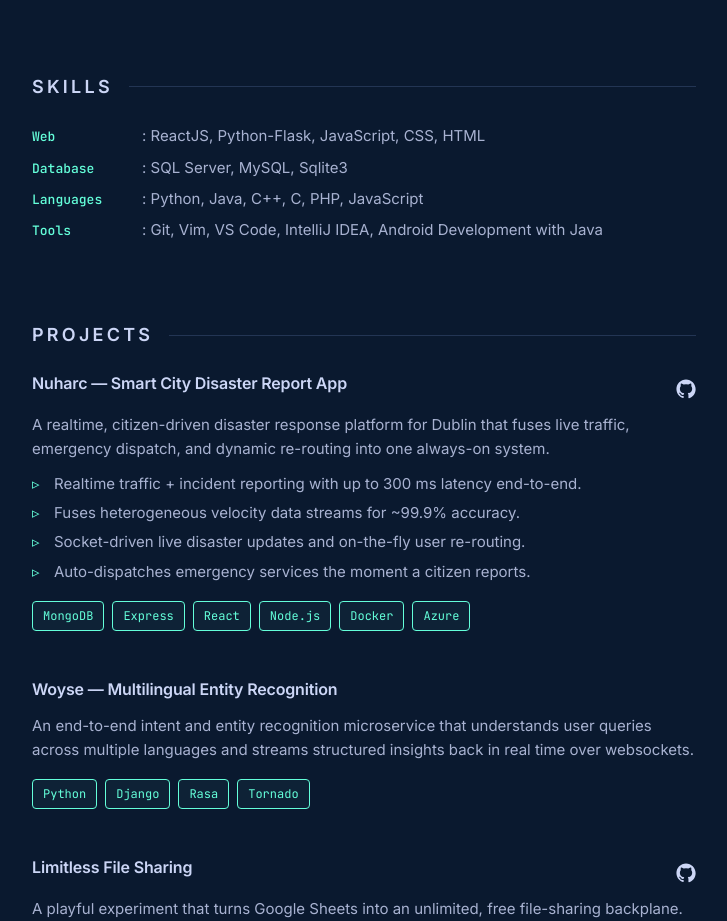
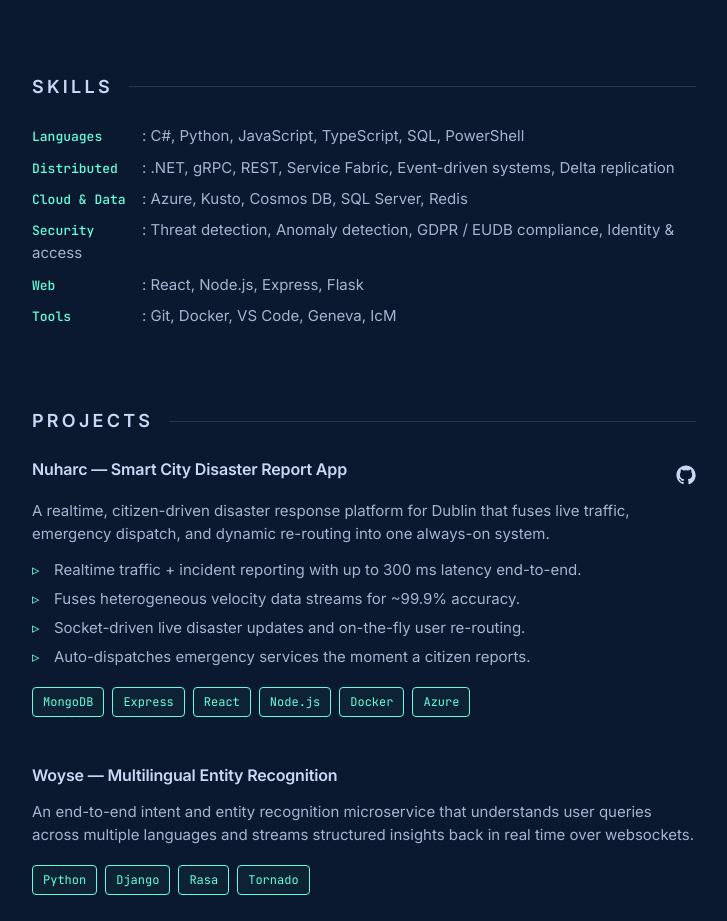
Before and after one commit to bhushan-borole/v2, a React (Vite) app: page / in a window 1280 px wide. Shown: the part 1080-2001 px from the top of the page, without its empty margins (496-1223 px from the left). Built offline with nearby package versions, Linux system fonts and the light colour scheme.

Commit message:
Update skills to reflect Microsoft Identity work

```diff
--- a/src/data.js
+++ b/src/data.js
@@ -98,10 +98,12 @@
 ]
 
 export const skills = [
-  { label: 'Web', items: 'ReactJS, Python-Flask, JavaScript, CSS, HTML' },
-  { label: 'Database', items: 'SQL Server, MySQL, Sqlite3' },
-  { label: 'Languages', items: 'Python, Java, C++, C, PHP, JavaScript' },
-  { label: 'Tools', items: 'Git, Vim, VS Code, IntelliJ IDEA, Android Development with Java' },
+  { label: 'Languages', items: 'C#, Python, JavaScript, TypeScript, SQL, PowerShell' },
+  { label: 'Distributed', items: '.NET, gRPC, REST, Service Fabric, Event-driven systems, Delta replication' },
+  { label: 'Cloud & Data', items: 'Azure, Kusto, Cosmos DB, SQL Server, Redis' },
+  { label: 'Security', items: 'Threat detection, Anomaly detection, GDPR / EUDB compliance, Identity & access' },
+  { label: 'Web', items: 'React, Node.js, Express, Flask' },
+  { label: 'Tools', items: 'Git, Docker, VS Code, Geneva, IcM' },
 ]
 
 export const oss = {
```
